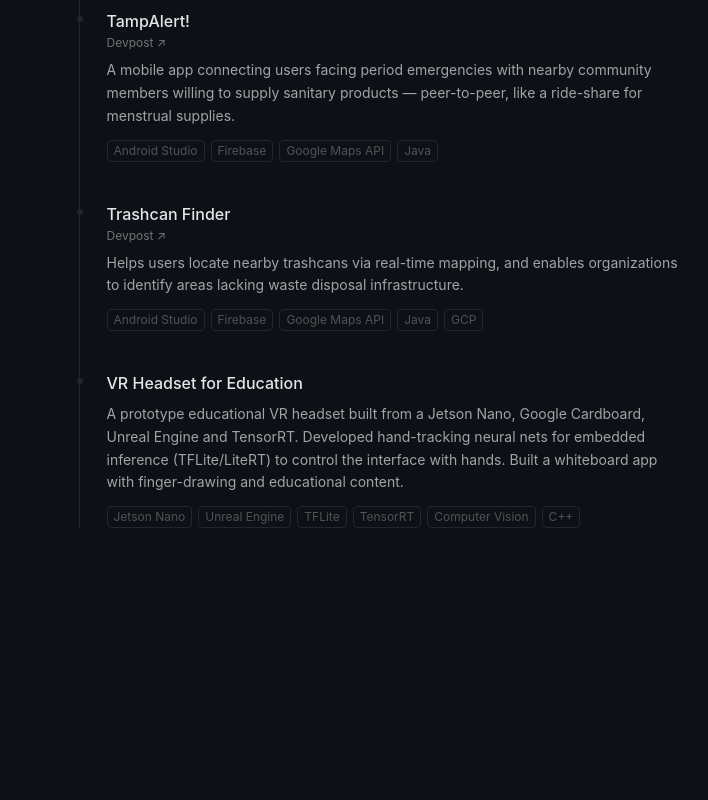
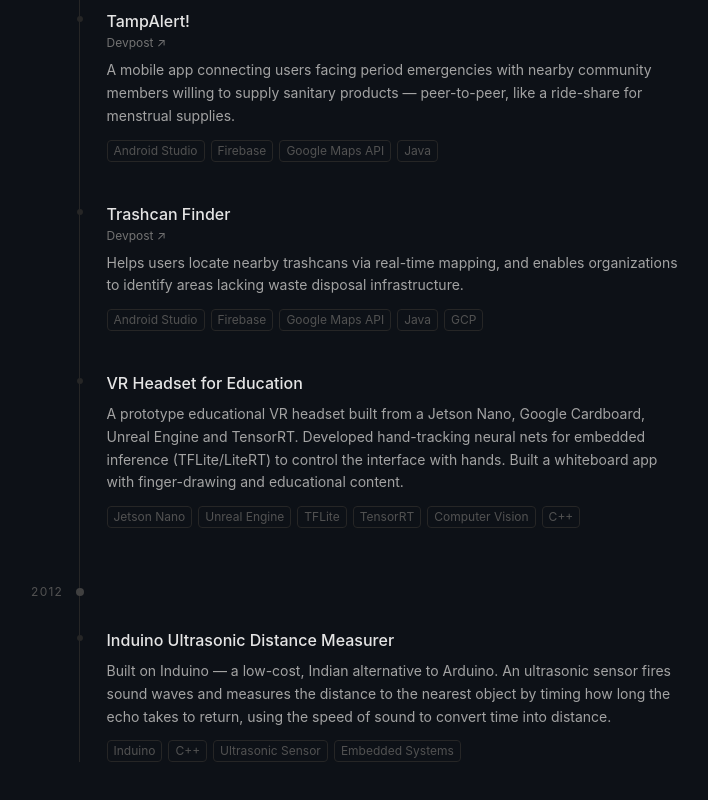
Before and after one commit to infinityp913/ananthp, a Next.js app: page /projects in a window 1280 px wide. Shown: the part 3443-4243 px from the top of the page, without its empty margins (289-997 px from the left). Before the commit the page ends 4091 px from the top, so only its background shows below. Built offline with nearby package versions, Linux system fonts and the light colour scheme.

Commit message:
add induino project

```diff
--- a/pages/projects/index.js
+++ b/pages/projects/index.js
@@ -182,6 +182,13 @@ const projects = [
     link: "https://devpost.com/software/trashcan-finder",
   },
   {
+    title: "Induino Ultrasonic Distance Measurer",
+    year: 2012,
+    description:
+      "Built on Induino — a low-cost, Indian alternative to Arduino. An ultrasonic sensor fires sound waves and measures the distance to the nearest object by timing how long the echo takes to return, using the speed of sound to convert time into distance.",
+    tech: ["Induino", "C++", "Ultrasonic Sensor", "Embedded Systems"],
+  },
+  {
     title: "VR Headset for Education",
     year: 2019,
     description:
```
